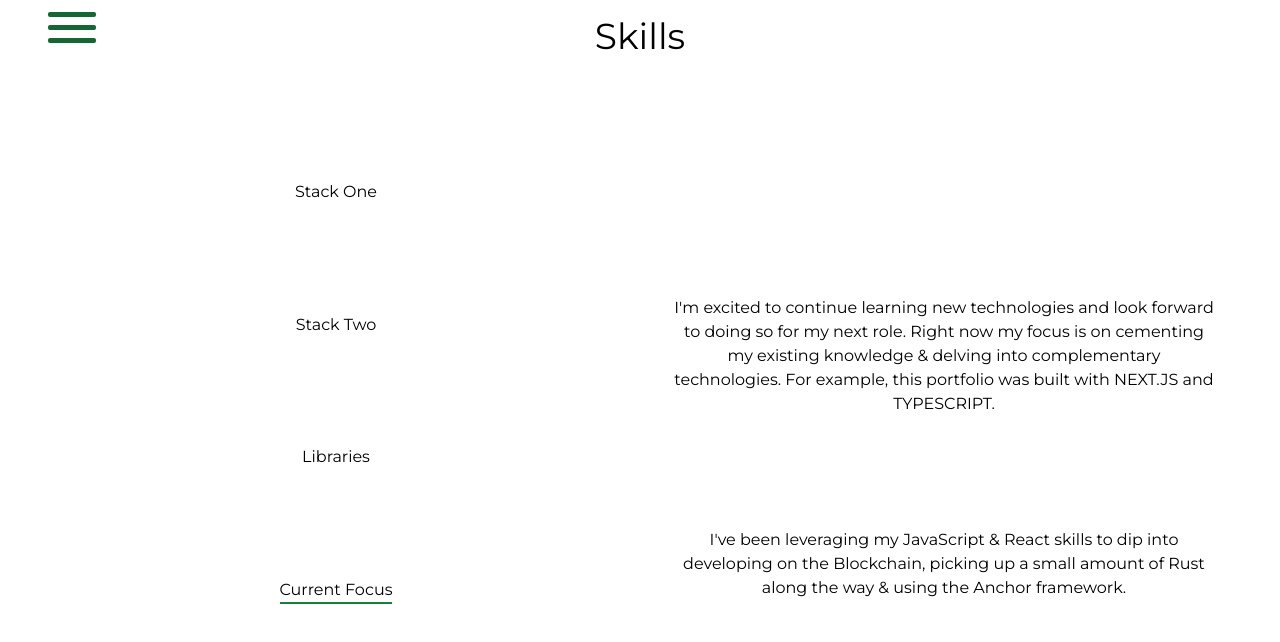
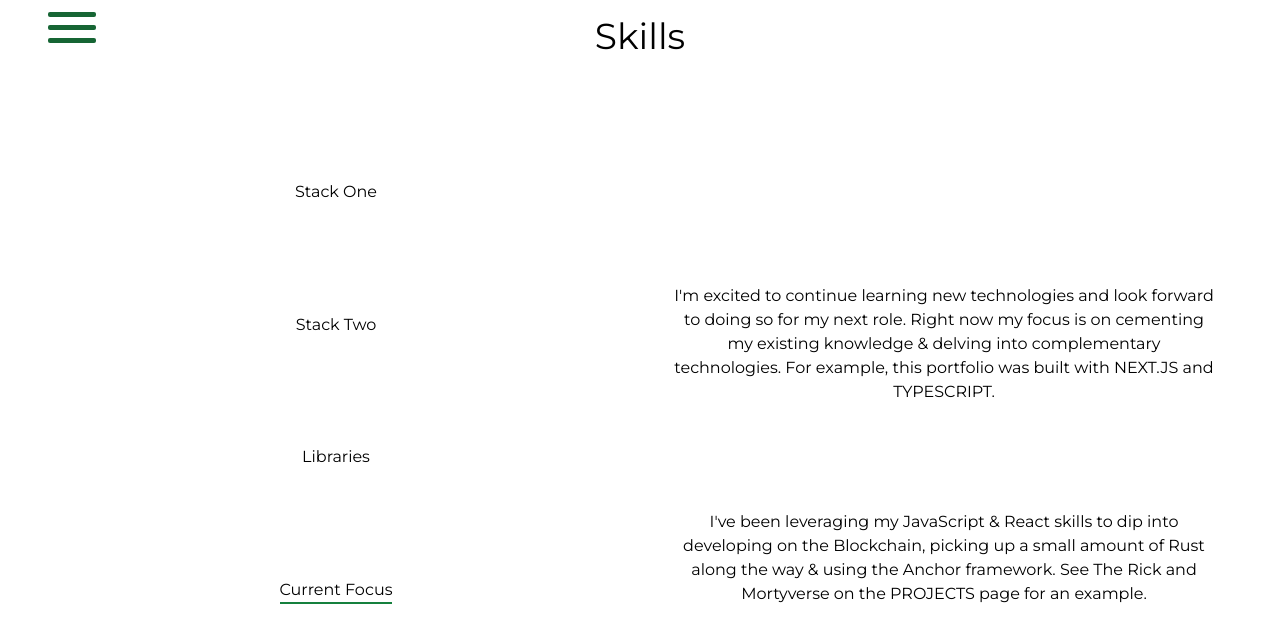
Before and after one commit to mbaxendale22/portfolio, a Next.js app: page /skills in a window 1280 px wide. Both pictures are taken after a click on the element "Current Focus". Shown: the top 642 px of the page. Built offline with nearby package versions, Linux system fonts and the light colour scheme.

Commit message:
updated skills section with links to examples

```diff
--- a/pages/skills.tsx
+++ b/pages/skills.tsx
@@ -146,6 +146,13 @@ const skills = () => {
                   I've been leveraging my JavaScript & React skills to dip into
                   developing on the Blockchain, picking up a small amount of
                   Rust along the way & using the Anchor framework.
+
+
+                  See The Rick and Mortyverse on the{' '}
+                  <span className="hover:text-green-700">
+                    <Link href="/projects">PROJECTS</Link>
+                  </span>{' '}
+                  page for an example.
                 </p>
               </div>
             )}
```
